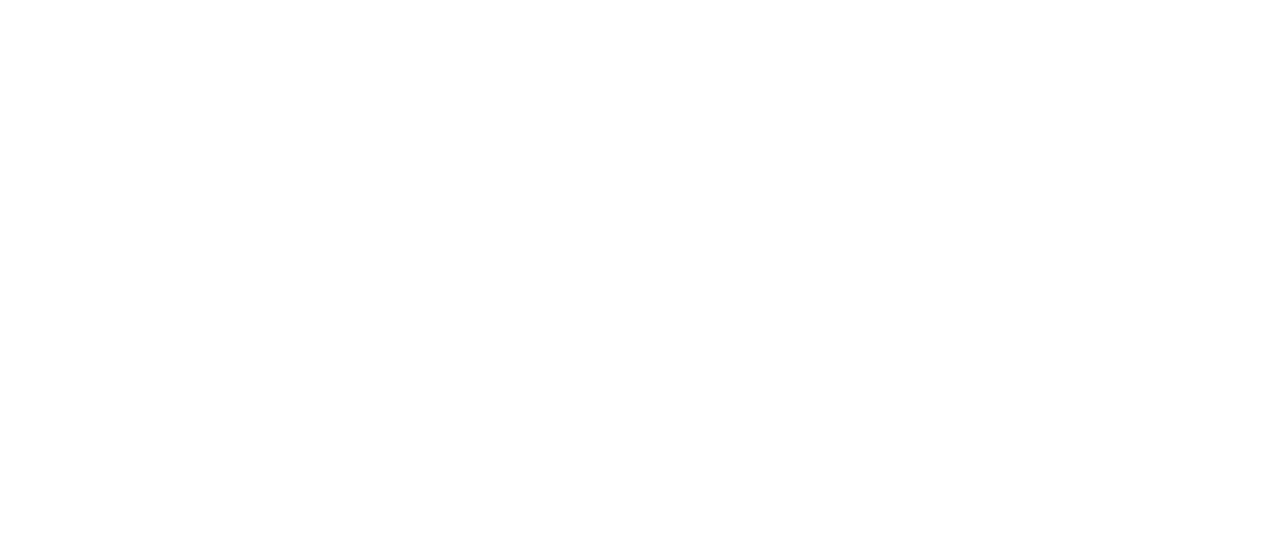
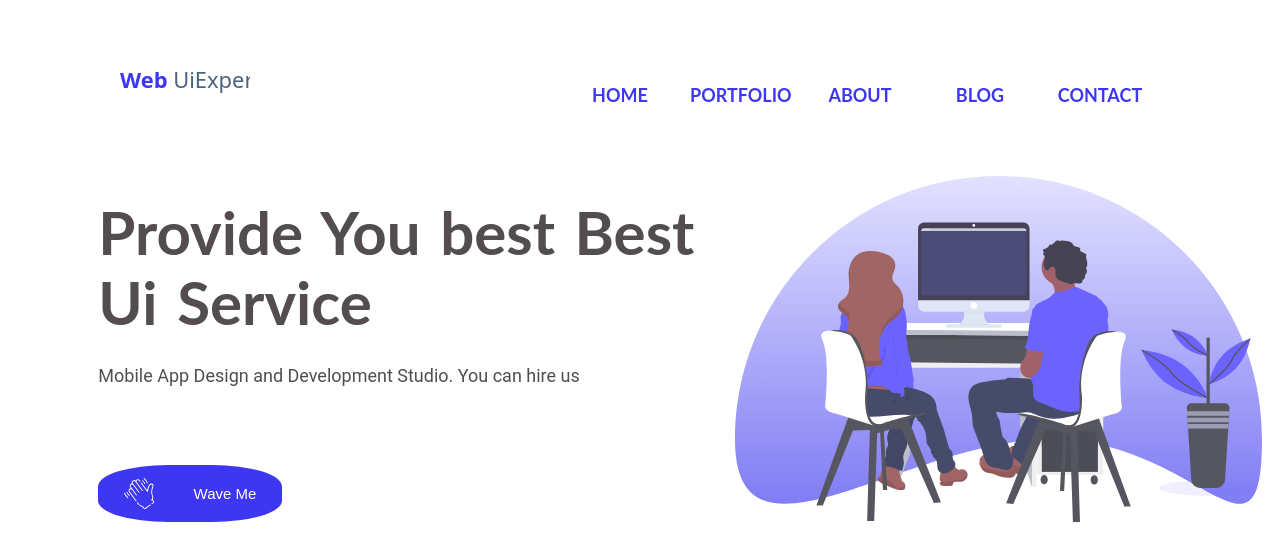
Before and after one commit to vaxokurashidze/homework7, a plain HTML site: page index.html in a window 1280 px wide. Drawn offline with Linux system fonts and the light colour scheme.

Commit message:
section 1
i made section 1.
i put box two and add images

```diff
--- a/css/style.css
+++ b/css/style.css
@@ -0,0 +1,74 @@
+.nav{
+  display: flex;
+  background-color:#FFFFFF;
+  margin-top: 50px;
+  margin-right: 120px;
+}
+.nav > div {
+	color: #3D37F1;
+	width:100px;
+	height:27px;
+	margin: 10px;
+	text-align: center;
+	line-height: 70px;
+	font-size:18px;
+	font-family: lato, sans-serif;
+	font-weight: bold;
+	justify-content: flex-end;
+}
+header{
+	display:flex;
+	background-color:#FFFFFF;
+	justify-content:space-between;
+	align-items: center;
+}
+.logo{
+	width:130px;
+	margin-top:60px;
+	margin-left:120px;
+}
+.box1{
+	width:600px;
+	margin-left:80px;
+	margin-top:100px;
+
+}
+h2{
+	font-size:60px;
+	font-family:lato, sans-serif;
+	font-weight:bold;
+	color: #534D4D;
+	word-spacing: 5px;
+	line-height:70px;
+}
+h3{
+	font-size: 18px;
+	font-family: roboto,sans-serif;
+	color: #534D4D;
+	margin-top:30px;
+	margin-bottom:80px;
+}
+button{
+    background-color:#3D37F1;
+    color: #FFFFFF;
+    text-align: center;
+    font-size:15px;
+    font-family: 'Poppins', sans-serif;
+    width:183.67px;
+    height:56.77px;
+    border-radius: 38%;
+    border-style: none;
+    display:flex;
+    align-items: center;
+    justify-content:space-around;
+
+}
+.box2{
+	width: 801px;
+	width: 526.63px;
+}
+.container {
+	display:flex;
+	align-items: flex-end;
+	justify-content: space-around;
+}
--- a/index.html
+++ b/index.html
@@ -6,9 +6,32 @@
 	<link rel="stylesheet" type="text/css" href="css/reset.css">
 	<link rel="stylesheet" type="text/css" href="css/style.css">
 
-	<title></title>
+	<title> home page</title>
 </head>
+
 <body>
+	<header>
+	 <img class="logo" src="img/logo.svg" alt="logo">
+		<nav class="nav">
+
+				<div>HOME</div>
+				<div>PORTFOLIO</div>
+				<div>ABOUT</div>
+				<div>BLOG</div>
+				<div>CONTACT</div>
+		</nav>
+	</header>
+	    <section class="container">
+             <div class="box1">
+                <h2>Provide You best Best Ui Service</h2>
+                <h3>Mobile App Design and Development Studio. You can hire us</h3>
+                <button> <img src="img/hand.svg"> Wave Me </button>
+
+             </div>
+             <img class="box2" src="img/two.svg">
+
+
+        </section>
 
 </body>
 </html>
```
Also changed, not shown: img/hand.svg (added), img/logo.svg (added), img/two.svg (added).
